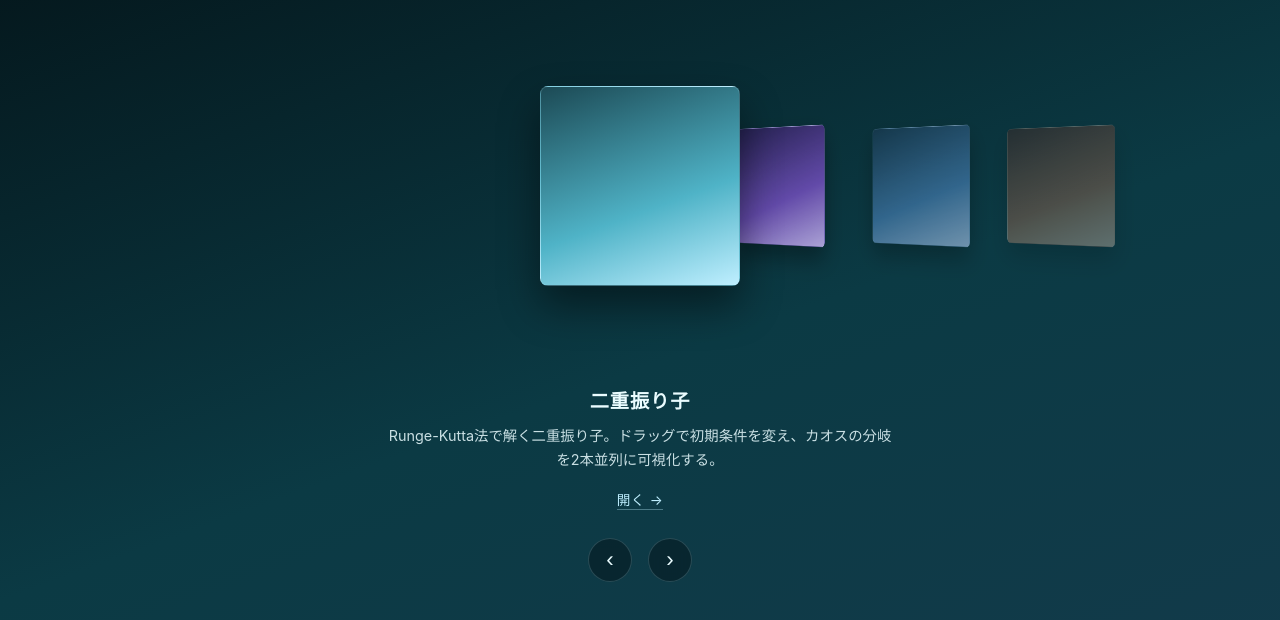
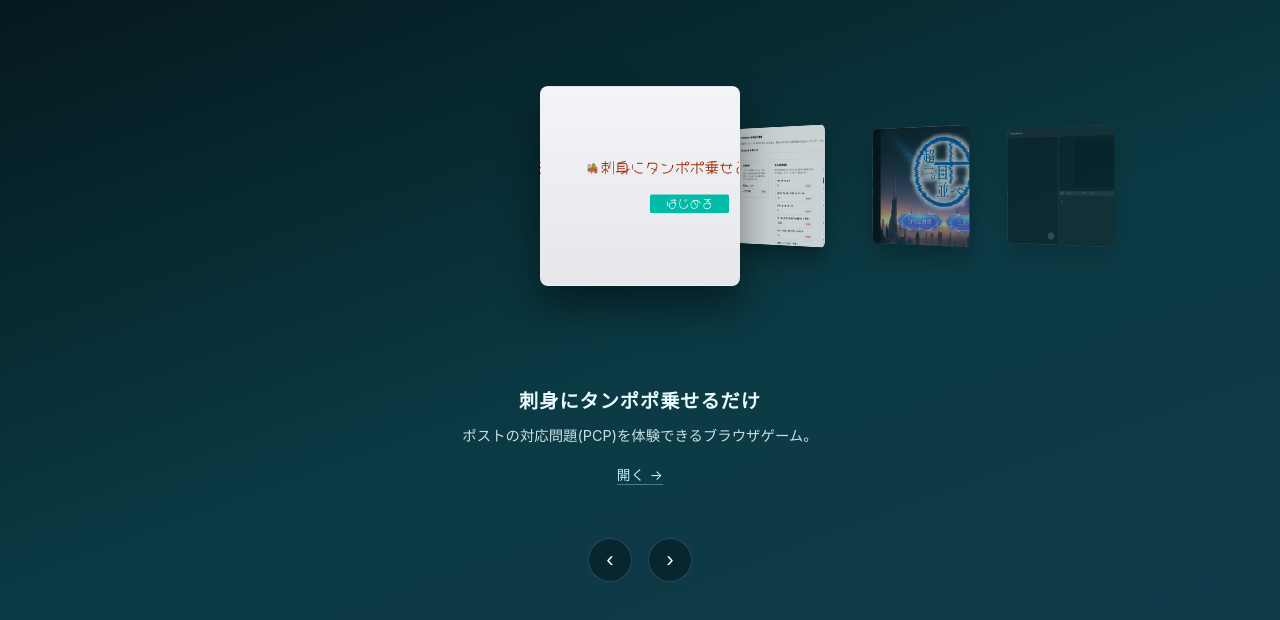
Before and after one commit to Lucas544875/portfolio, a website built with Vite: page site/works/index.html in a window 1280 px wide. Shown: the part 164-784 px from the top of the page. Built offline with nearby package versions, Linux system fonts and the light colour scheme.

Commit message:
[update] いい感じに

```diff
--- a/site/src/components/cover-flow.css
+++ b/site/src/components/cover-flow.css
@@ -91,14 +91,10 @@
   border-radius: .5rem;
   border: 1px solid rgba(191, 239, 255, .18);
   box-shadow: 0 20px 40px rgba(0, 0, 0, .45);
+  background-color: #1c3a55;
+  background-size: cover;
+  background-position: top center;
 }
-
-/* ダミーサムネイル。実画像が用意でき次第、対応するcf-thumbに
-   background-image を設定する形に置き換える。 */
-.cf-thumb-1 { background: linear-gradient(160deg, #1c4a55, #4fb3c7 60%, #bfefff); }
-.cf-thumb-2 { background: linear-gradient(160deg, #2a1c55, #7a4fc7 60%, #d8bfff); }
-.cf-thumb-3 { background: linear-gradient(160deg, #1c3a55, #4f8ac7 60%, #bfd7ff); }
-.cf-thumb-4 { background: linear-gradient(160deg, #55231c, #c7734f 60%, #ffd6bf); }
 
 .cf-caption {
   margin-top: 2.5rem;
--- a/site/works/index.html
+++ b/site/works/index.html
@@ -14,25 +14,20 @@
 <main class="works-list-page">
   <h1 class="works-list-title">Works</h1>
 
-  <!--
-    サムネイルはダミー(CSSグラデーション)。実画像が用意でき次第 cf-thumb に
-    background-image を差し込む形に置き換える。href もリポジトリ側のデプロイ先
-    URLが決まり次第差し替え。
-  -->
   <section class="cf" id="cf" aria-roledescription="carousel" aria-label="作品一覧">
     <div class="cf-stage">
       <ul class="cf-track">
-        <li class="cf-item" data-title="二重振り子" data-desc="Runge-Kutta法で解く二重振り子。ドラッグで初期条件を変え、カオスの分岐を2本並列に可視化する。" data-href="https://github.com/Lucas544875" tabindex="0">
-          <div class="cf-thumb cf-thumb-1"></div>
+        <li class="cf-item" data-title="刺身にタンポポ乗せるだけ" data-desc="ポストの対応問題(PCP)を体験できるブラウザゲーム。" data-href="https://shashimi-ni-tanpopo-noserudake.vercel.app" tabindex="0">
+          <div class="cf-thumb" style="background-image: url('/thumbs/sushi.jpg')"></div>
         </li>
-        <li class="cf-item" data-title="Hausdorff次元 (GLSL)" data-desc="フラクタル図形をGLSLシェーダーで生成しながら、Hausdorff次元をリアルタイムに計算・表示する。" data-href="https://github.com/Lucas544875" tabindex="0">
-          <div class="cf-thumb cf-thumb-2"></div>
+        <li class="cf-item" data-title="Matijasevič多項式計算機" data-desc="26個のパラメータを多項式に代入し、素数を返すための条件の達成度をインタラクティブに確認できる。" data-href="https://matijasevic-s-polynomial.vercel.app" tabindex="0">
+          <div class="cf-thumb" style="background-image: url('/thumbs/matijasevic.jpg')"></div>
         </li>
-        <li class="cf-item" data-title="Kleeneの再帰定理" data-desc="自己言及的なプログラムがquine的に自分自身を出力する様子を実演する計算論のデモ。" data-href="https://github.com/Lucas544875" tabindex="0">
-          <div class="cf-thumb cf-thumb-3"></div>
+        <li class="cf-item" data-title="超三国並べ" data-desc="入れ子構造になった三目並べ。CPU対戦・二人対戦に対応したブラウザゲーム。" data-href="https://lucas544875.github.io/meta-tic-tac-toe/" tabindex="0">
+          <div class="cf-thumb" style="background-image: url('/thumbs/meta-tic-tac-toe.jpg')"></div>
         </li>
-        <li class="cf-item" data-title="マンデルバルブ" data-desc="レイマーチングで探索する3Dフラクタル。純粋なグラフィック実装力の看板作品。" data-href="https://github.com/Lucas544875" tabindex="0">
-          <div class="cf-thumb cf-thumb-4"></div>
+        <li class="cf-item" data-title="Easy Mosh" data-desc="映像にデータモッシュ(グリッチ)効果を加えるブラウザ完結の編集ツール。" data-href="https://lucas544875.github.io/easy-mosh/" tabindex="0">
+          <div class="cf-thumb" style="background-image: url('/thumbs/easy-mosh.jpg')"></div>
         </li>
       </ul>
     </div>
```
Also changed, not shown: site/public/thumbs/easy-mosh.jpg (added), site/public/thumbs/matijasevic.jpg (added), site/public/thumbs/meta-tic-tac-toe.jpg (added), site/public/thumbs/sushi.jpg (added).
